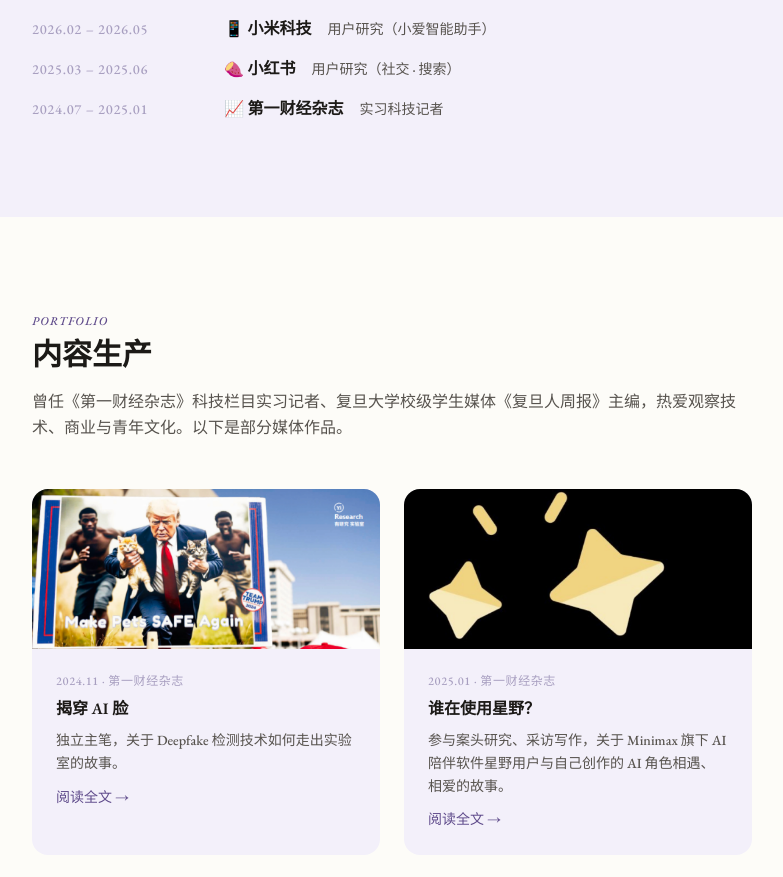
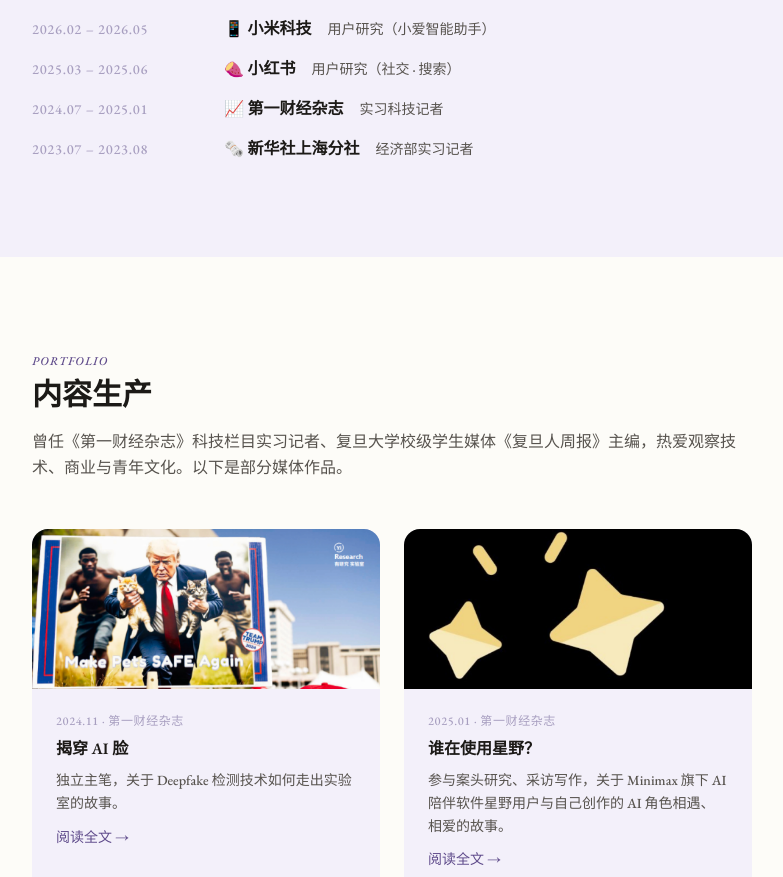
Before and after one commit to XiaochunLilyWang/XiaochunLilyWang.github.io, a React (Vite) app: page / in a window 1280 px wide. Shown: the part 2221-3098 px from the top of the page, without its empty margins (248-1031 px from the left). Built offline with nearby package versions, Linux system fonts and the light colour scheme.

Commit message:
Add Xinhua News Agency Shanghai Bureau internship

```diff
--- a/src/data/profile.tsx
+++ b/src/data/profile.tsx
@@ -147,6 +147,11 @@
         period: "2024.07 – 2025.01",
         company: "📈 第一财经杂志",
         role: "实习科技记者",
+      },
+      {
+        period: "2023.07 – 2023.08",
+        company: "🗞️ 新华社上海分社",
+        role: "经济部实习记者",
       },
     ],
   },
@@ -316,6 +321,11 @@
         company: "CBN Weekly",
         role: "Technology Reporter Intern",
       },
+      {
+        period: "Jul 2023 – Aug 2023",
+        company: "Xinhua News Agency, Shanghai Bureau",
+        role: "Economic News Reporter Intern",
+      },
     ],
   },
   content: {
```
